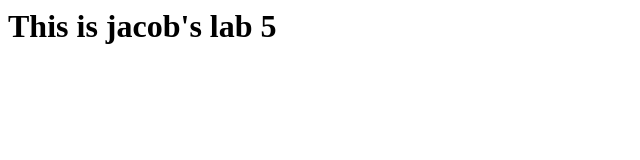
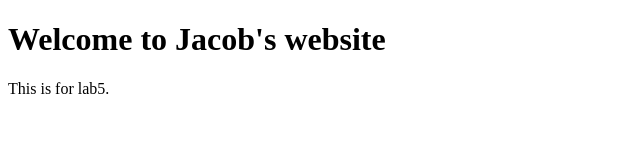
Before and after one commit to JacobUMBC/lab5, a plain HTML site: page index.html in a window 1280 px wide. Shown: the whole page, without its empty margins (0-640 px from the left). Drawn offline with Linux system fonts and the light colour scheme.

Commit message:
Update index.html

```diff
--- a/index.html
+++ b/index.html
@@ -1 +1,10 @@
-<h1>This is jacob's lab 5</h1>
+<!DOCTYPE html>
+<html>
+<head>
+    <title>Jacob Lab 5</title>
+</head>
+<body>
+    <h1>Welcome to Jacob's website</h1>
+    <p>This is for lab5.</p>
+</body>
+</html>
```
